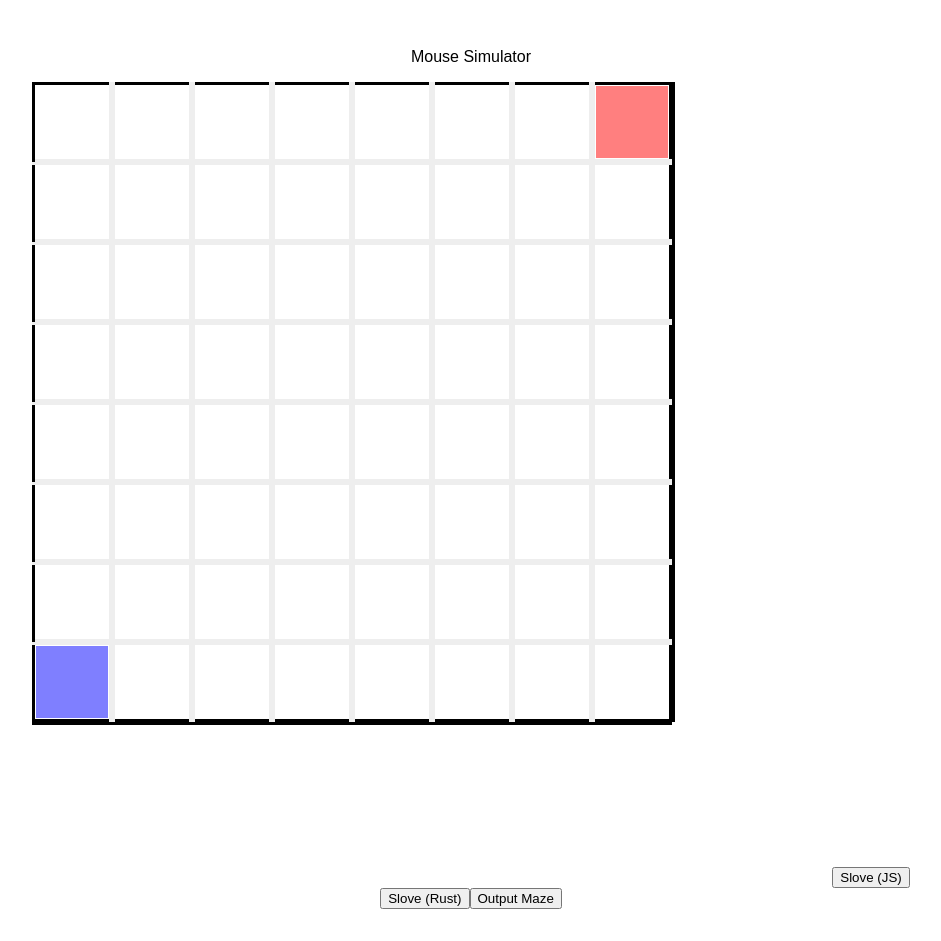
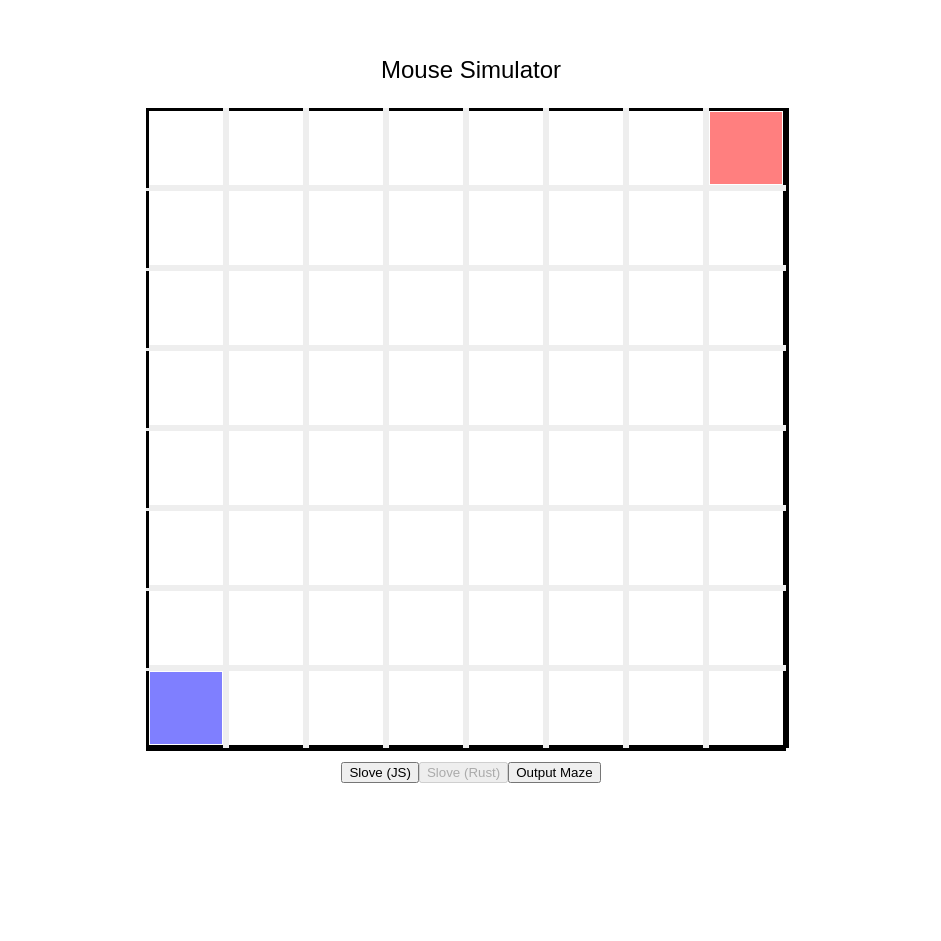
Before and after one commit to sh4869/MouseSimulatorOnWeb, a React (Create React App) app: page / in a window 1280 px wide. Shown: the whole page, without its empty margins (169-1110 px from the left). After the commit the page ends 815 px from the top, so only its background shows below. Built offline with nearby package versions, Linux system fonts and the light colour scheme.

Commit message:
Add Goal

```diff
--- a/src/App.js
+++ b/src/App.js
@@ -59,7 +59,19 @@ class App extends Component {
     }
     this.setState({ maze: copystate })
   }
+  updateGoal(e) {
+    const x = parseInt(e.target.getAttribute("countx"), 10);
+    const y = parseInt(e.target.getAttribute("county"), 10);
+    console.log(x, y);
+    let newgoal = this.state.goal;
+    if (this.state.goal.some((v, i, a) => v[0] == x && v[1] == y)) {
+      newgoal = this.state.goal.filter((v, i, a) => v[0] != x || v[1] != y);
+    } else {
+      newgoal.push([x, y]);
+    }
+    this.setState({ goal: newgoal });
 
+  }
   outputMaze(e) {
     let log = "";
     this.state.maze.map((array) => {
@@ -67,6 +79,7 @@ class App extends Component {
     })
     console.log(log)
   }
+
   sloveMazeinJs(e) {
     const wmap = slove(this.state.mapsize, this.state.maze, this.state.goal)
     console.log(wmap)
@@ -75,21 +88,39 @@ class App extends Component {
 
   render() {
     let x = -1, y = 1;
+    const items = [];
+    const fillsize = this.state.size * 0.9;
+    for (let y = 0; y < this.state.mapsize[1]; y++) {
+      for (let x = 0; x < this.state.mapsize[0]; x++) {
+        items.push(<rect
+          x={(x + 0.05) * this.state.size} y={(7 - y + 0.05) * this.state.size} width={fillsize} height={fillsize}
+          onDoubleClick={this.updateGoal.bind(this)}
+          countx={x} county={y}
+          fill="white" fillOpacity="1"
+          key={"map-white-" + x.toString() + "-" + y.toString()} />)
+      }
+    }
     return (
       <div className="App">
-        <p>{"Mouse Simulator"}</p>
-        <svg version="1.1" width="800" height="800" xmlns="http://www.w3.org/2000/svg">
+        <p className="App-title">{"Mouse Simulator"}</p>
+        <svg version="1.1" width={this.state.size * this.state.mapsize[0] + 10} height={this.state.size * this.state.mapsize[1] + 10} xmlns="http://www.w3.org/2000/svg">
+          {items}
           {
             this.state.goal.map((pos) => {
               return (
-                <rect x={(pos[0] + 0.05) * this.state.size} y={(7 - pos[1] + 0.05) * this.state.size} width={(this.state.size * 0.9).toString()} height={(this.state.size * 0.9).toString()} fill="red" fill-opacity="0.5" key={"goal-" + pos[0].toString() + " " + pos[1].toString()} />
+                <rect x={(pos[0] + 0.05) * this.state.size} y={(7 - pos[1] + 0.05) * this.state.size} width={fillsize} height={fillsize}
+                  fill="red" fillOpacity="0.5" key={"goal-" + pos[0].toString() + " " + pos[1].toString()}
+                  countx={pos[0]} county={pos[1]}
+                  onDoubleClick={this.updateGoal.bind(this)} />
               )
             })
           }
           {
             this.state.start.map((pos) => {
               return (
-                <rect x={(pos[0] + 0.05) * this.state.size} y={(7 - pos[1] + 0.05) * this.state.size} width={(this.state.size * 0.9).toString()} height={(this.state.size * 0.9).toString()} fill="blue" fill-opacity="0.5" key={"start-" + pos[0].toString() + " " + pos[1].toString()} />
+                <rect x={(pos[0] + 0.05) * this.state.size} y={(7 - pos[1] + 0.05) * this.state.size} width={fillsize} height={fillsize}
+                  fill="blue" fillOpacity="0.5" key={"start-" + pos[0].toString() + " " + pos[1].toString()}
+                  countx={pos[0]} county={pos[1]} />
               )
             })
           }
@@ -135,9 +166,11 @@ class App extends Component {
             })
           }
         </svg>
-        <button onClick={this.sloveMazeinJs.bind(this)}>{"Slove (JS)"}</button>
-        <button>{"Slove (Rust)"}</button>
-        <button onClick={this.outputMaze.bind(this)}>{"Output Maze"}</button>
+        <div>
+          <button onClick={this.sloveMazeinJs.bind(this)} className="pure-button">{"Slove (JS)"}</button>
+          <button className="pure-button" disabled>{"Slove (Rust)"}</button>
+          <button onClick={this.outputMaze.bind(this)} className="pure-button">{"Output Maze"}</button>
+        </div>
       </div>
     );
   }
```
